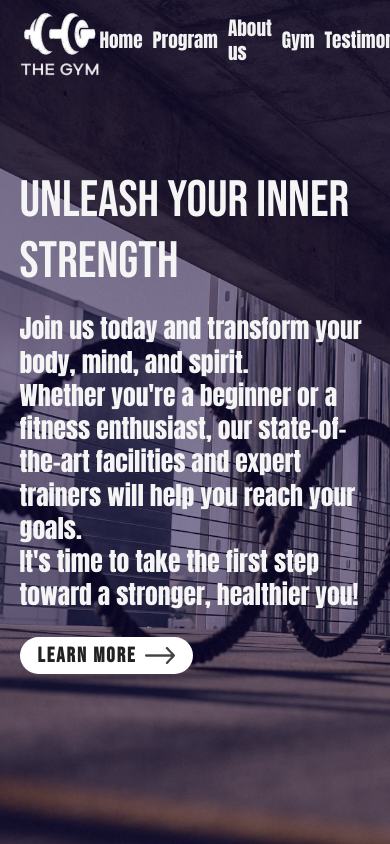
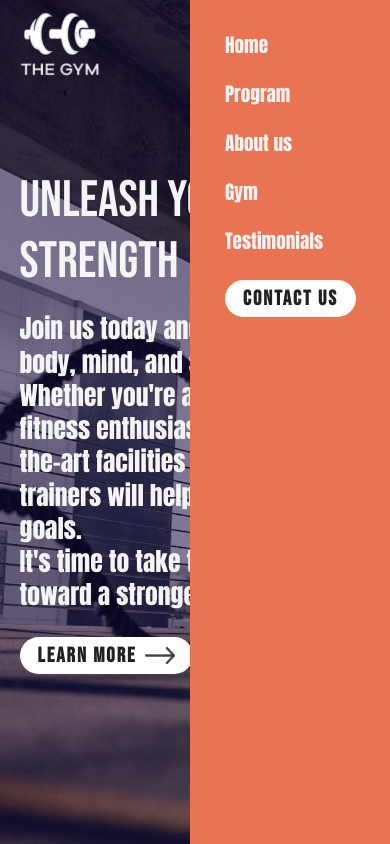
Before and after one commit to SilviaSaverino/Gym-site-react, a React (Vite) app: page / in a window 390 px wide. Shown: the top 844 px of the page. Built offline with nearby package versions, Linux system fonts and the light colour scheme.

Commit message:
make nav bar responsive for smaller screens

```diff
--- a/src/Components/Navbar/Navbar.css
+++ b/src/Components/Navbar/Navbar.css
@@ -64,6 +64,23 @@ li {
     }
 }
 
-/* @media (max-width: 670px) {
+@media (max-width: 670px) {
+    nav ul {
+        position: fixed;
+        top: 0;
+        right: 0;
+        bottom: 0;
+        background-color: #e97451;
+        z-index: -1;
+        width: 200px;
+        padding-top: 70px;
+        transition: 0.5s;
+        display: block;
+        padding: 10px 5px;
+    }
 
-} */
+    nav ul li {
+        width: 100%;
+        margin: 25px 30px;
+    }
+}
--- a/src/Components/Navbar/Navbar.jsx
+++ b/src/Components/Navbar/Navbar.jsx
@@ -28,7 +28,7 @@ export const Navbar = () => {
                 <li><Link to='showcase' smooth={true} offset={-260} duration={500}>Gym</Link></li>
                 <li><Link to='testimonials' smooth={true} offset={-260} duration={500}>Testimonials</Link></li>
                 <li>
-                <Link to='contact' smoorth={true} offset={-260} duration={500}><button className='btn'>Contact us</button></Link>
+                <Link to='contact' smooth={true} offset={-260} duration={500}><button className='btn'>Contact us</button></Link>
                 </li>
             </ul>
         </nav>
```
